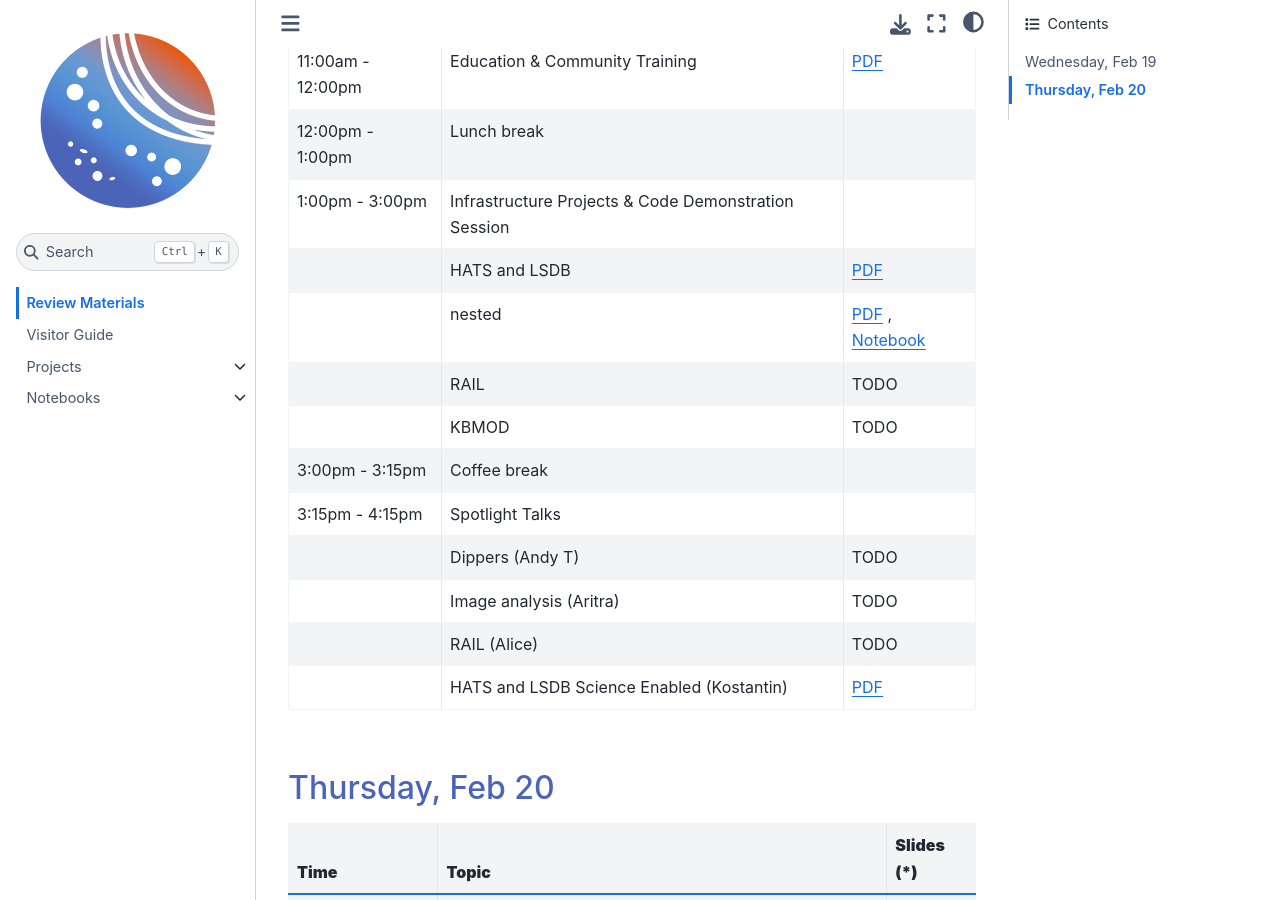
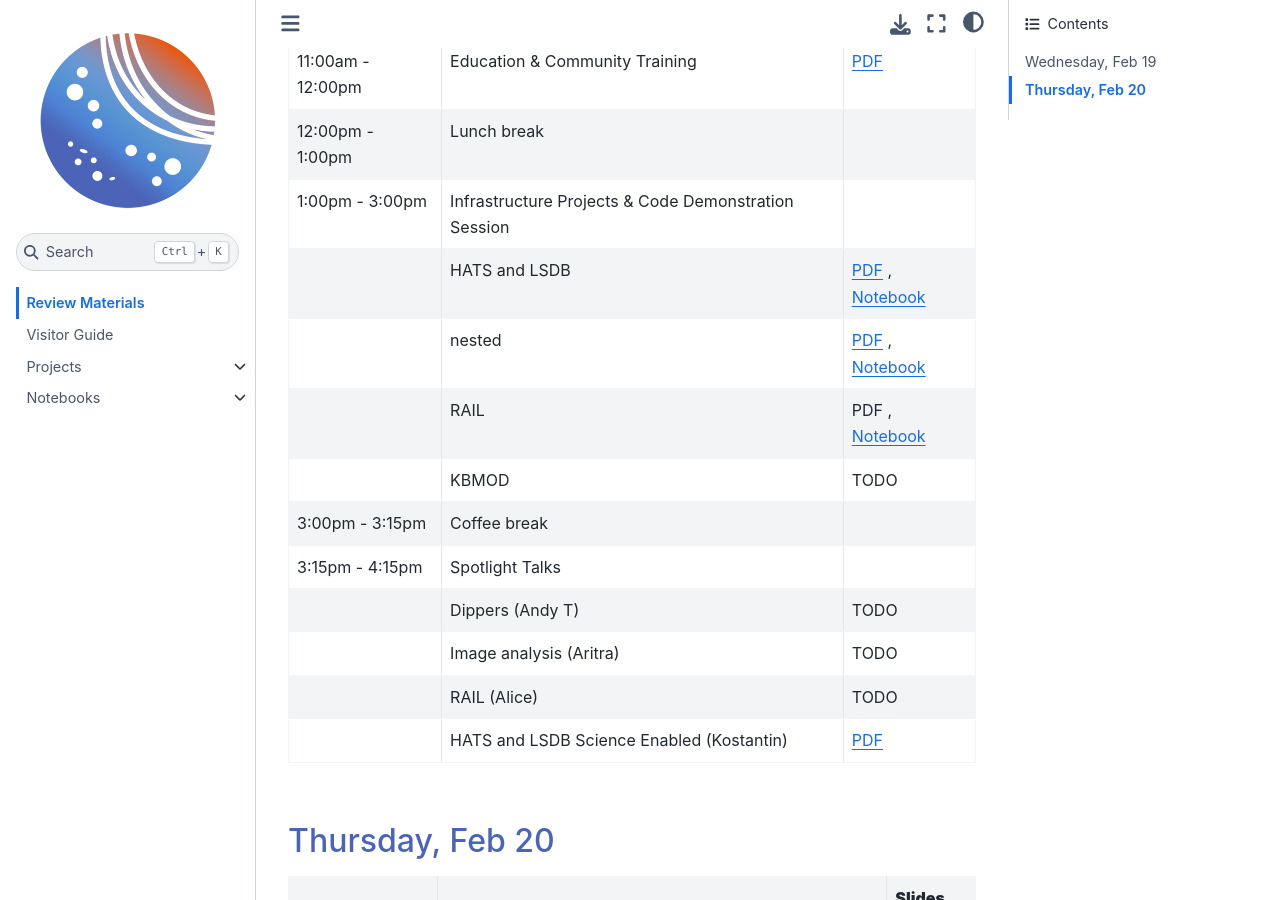
Before and after one commit to lincc-frameworks/midpoint-review, a Sphinx documentation site: the page built from docs/index.rst, in a window 1280 px wide and 900 px high, scrolled down 609 px. Built offline with Sphinx 7.4.7 and the Sphinx Book theme 1.1.4, drawn with Linux system fonts in a browser that asks for light colours; pages that are not in the unit, such as notebooks, are missing from menus.

Commit message:
Add more notebooks

```diff
--- a/docs/index.rst
+++ b/docs/index.rst
@@ -38,13 +38,13 @@ Wednesday, Feb 19
      -
    * -
      - HATS and LSDB
-     - `PDF <https://drive.google.com/file/d/1R0KaTojKle0cdTo-XlXkLohx7DN_A8bt/view?usp=drive_link>`__
+     - `PDF <https://drive.google.com/file/d/1R0KaTojKle0cdTo-XlXkLohx7DN_A8bt/view?usp=drive_link>`__ , `Notebook <https://github.com/lincc-frameworks/midpoint-review/blob/main/docs/notebooks/lsdb/Notebook_LSDB_HATS.ipynb>`__
    * -
      - nested
      - `PDF <https://drive.google.com/file/d/1aiwiw9CE-9sdy1kEsNEcMn8jQO7B34xE/view?usp=drive_link>`__ , `Notebook <https://github.com/lincc-frameworks/midpoint-review/blob/main/docs/notebooks/nested/review_demo.ipynb>`__
    * -
      - RAIL
-     - TODO
+     - PDF , `Notebook <https://github.com/lincc-frameworks/midpoint-review/blob/main/docs/notebooks/rail/rail_hsc.ipynb>`__
    * -
      - KBMOD
      - TODO
```
